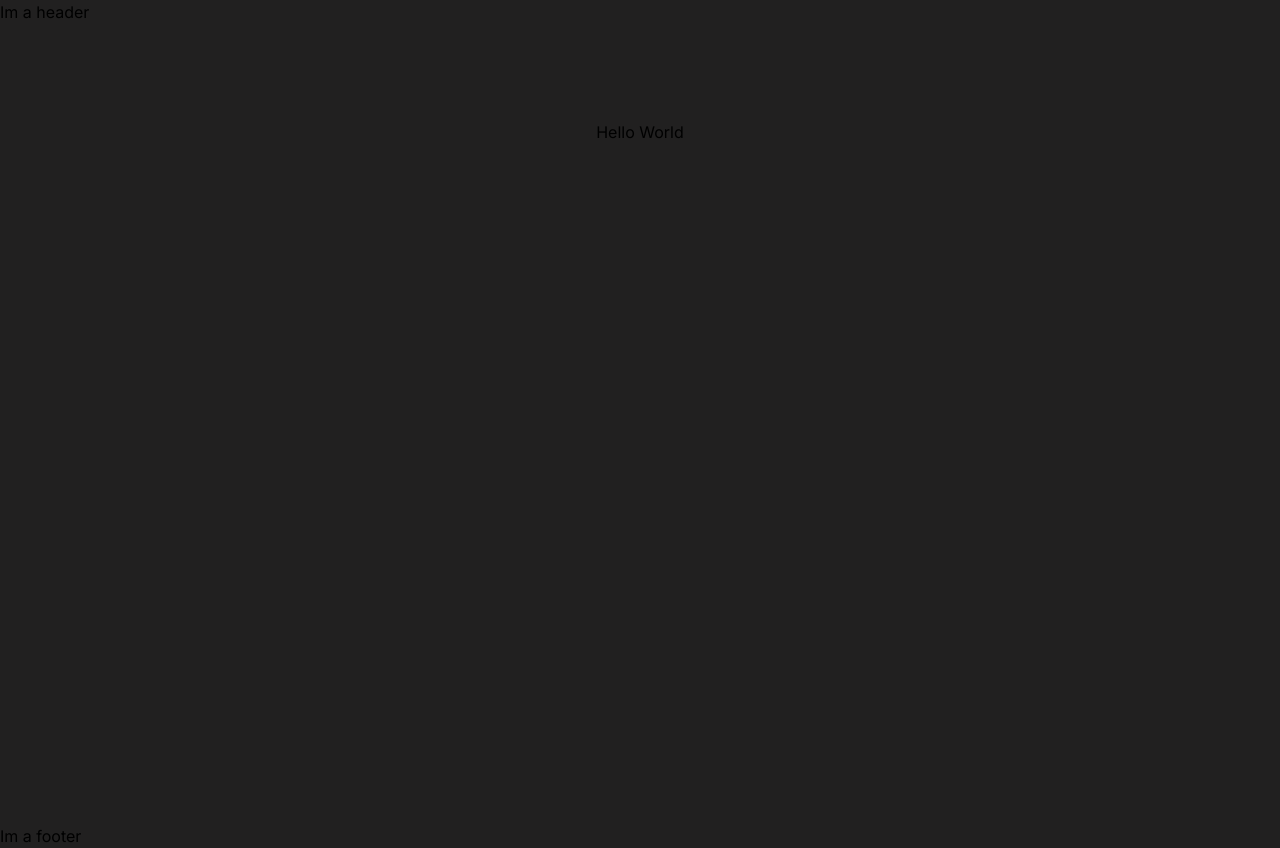
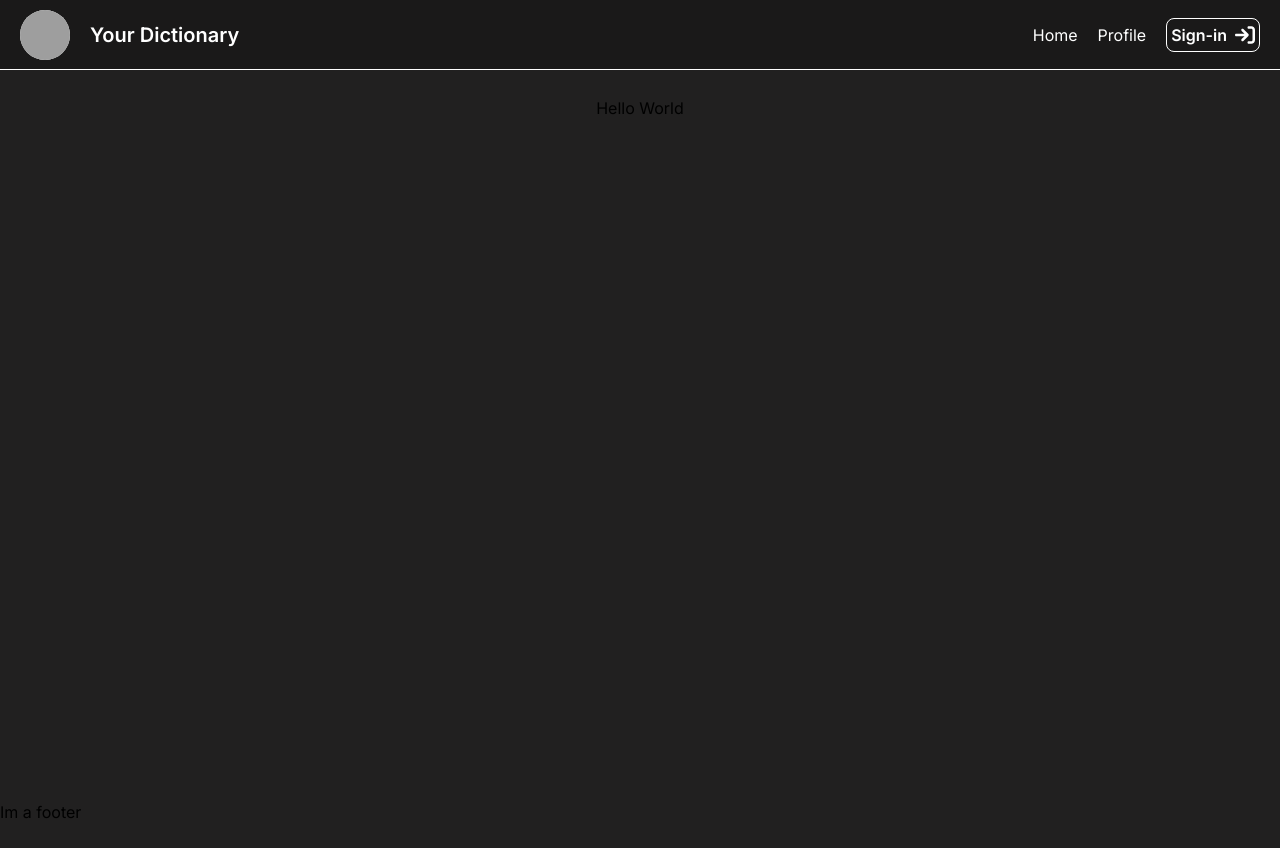
Before and after one commit to BielowAlex/my-dictionary, a Next.js app: page / in a window 1280 px wide. After the commit the page ends 824 px from the top, so only its background shows below. Built offline with nearby package versions, Linux system fonts and the light colour scheme; grey boxes are pictures that could not be loaded.

Commit message:
feat: create Header.tsx

```diff
--- a/src/app/layout.tsx
+++ b/src/app/layout.tsx
@@ -1,6 +1,7 @@
 import type { Metadata } from "next";
 import { Inter } from "next/font/google";
 import "../styles/globals.scss";
+import { Header } from "@/components/features";
 
 const inter = Inter({ subsets: ["latin"] });
 
@@ -17,9 +18,7 @@ export default function RootLayout({
   return (
     <html lang="en">
       <body className={inter.className}>
-        <header>
-          <h2>Im a header</h2>
-        </header>
+        <Header />
         {children}
         <footer>
           <h2>Im a footer</h2>
--- /dev/null
+++ b/src/components/features/Header/Header.tsx
@@ -0,0 +1,33 @@
+import React, { FC } from "react";
+import Logo from "@/components/features/Logo/Logo";
+import Link from "next/link";
+import { FontAwesomeIcon } from "@fortawesome/react-fontawesome";
+import { faArrowRightToBracket } from "@fortawesome/free-solid-svg-icons";
+
+const Header: FC = () => {
+  return (
+    <header className="w-full h-[70px] flex justify-between items-center p-5 box-border fixed top-0 left-0 border-b-white border-b bg-[rgb(0,0,0,0.2)]">
+      <Logo />
+      <nav className="flex items-center justify-center gap-5">
+        <Link href="/" className="text-white text-base">
+          Home
+        </Link>
+        <Link href="/profile" className="text-white text-base">
+          Profile
+        </Link>
+        <Link
+          href="/auth"
+          className="duration-300 text-white hover:bg-white hover:text-inherit transition-linear text-base flex items-center gap-2 border border-white p-1 rounded-lg"
+        >
+          <span className="font-semibold">Sign-in</span>
+          <FontAwesomeIcon
+            icon={faArrowRightToBracket}
+            className="w-[20px] h-[20px]"
+          />
+        </Link>
+      </nav>
+    </header>
+  );
+};
+
+export { Header };
--- /dev/null
+++ b/src/components/features/Header/index.ts
@@ -0,0 +1 @@
+export * from "./Header";
```
